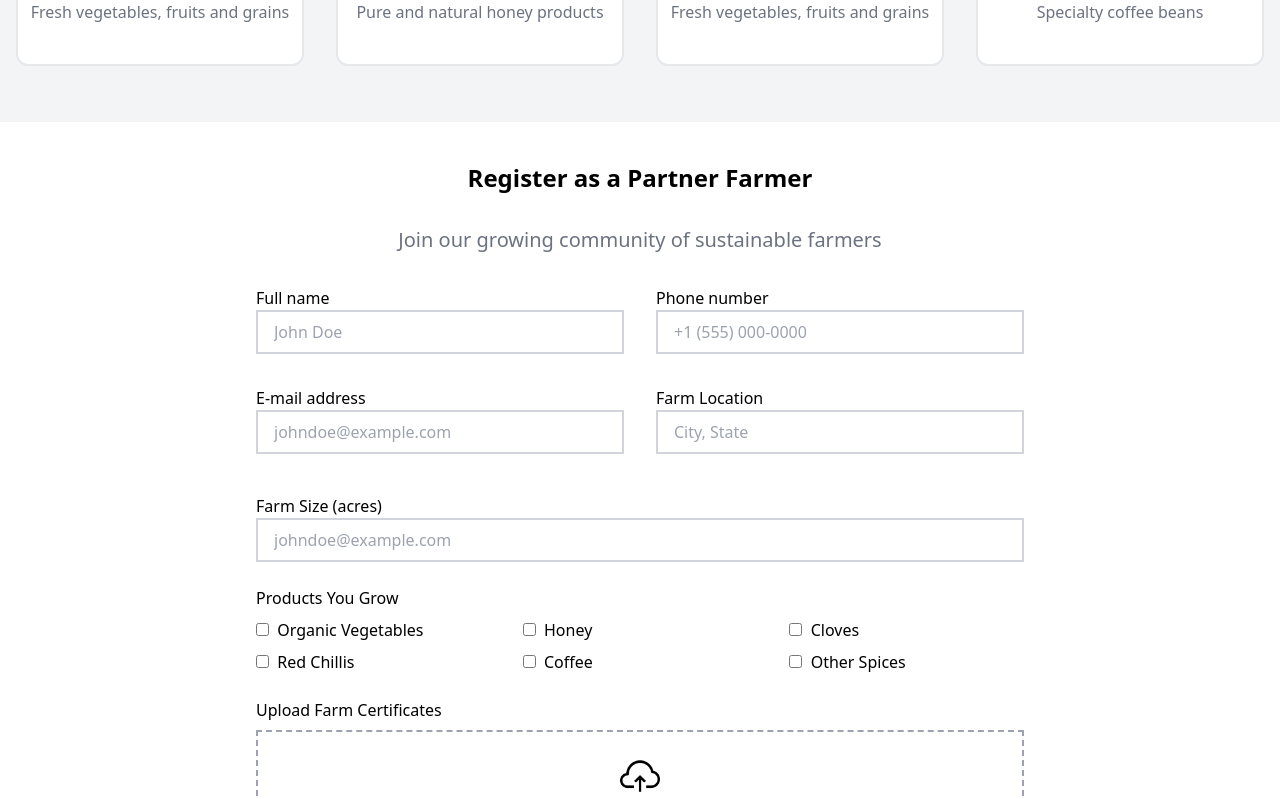
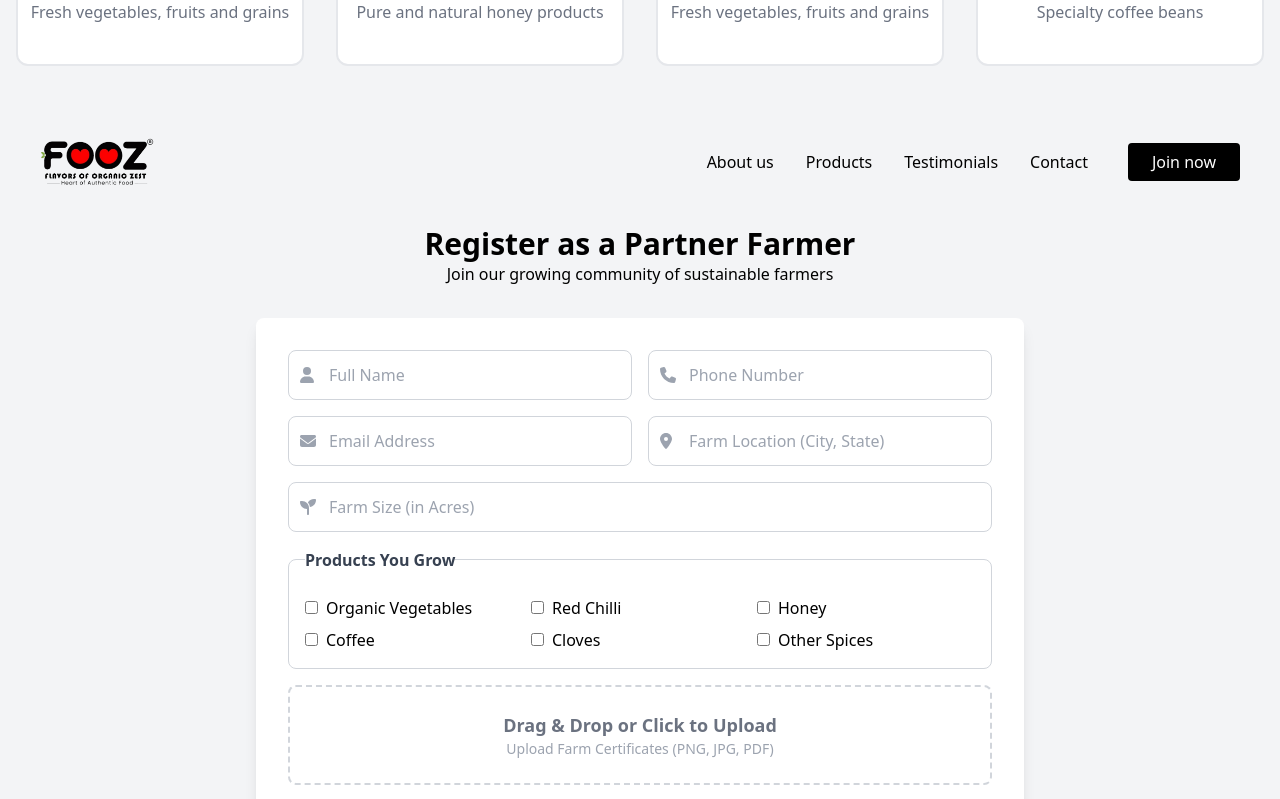
Before and after one commit to Build-fooz/fooz-Farmer, a React (Vite) app in the folder client/: page / in a window 1280 px wide. Shown: the part 821-1620 px from the top of the page. Built offline with nearby package versions, Linux system fonts and the light colour scheme.

Commit message:
registration form updated

```diff
--- a/client/src/Pages/HomePage.jsx
+++ b/client/src/Pages/HomePage.jsx
@@ -2,11 +2,11 @@ import React from "react";
 import Header from "../Components/HomePage/Header";
 import Hero from "../Components/HomePage/Hero";
 import SourcesProducts from "../Components/HomePage/SourcesProducts";
-import PartnerRegistration from "../Components/HomePage/PartnerRegistration";
 import Categories from "../Components/HomePage/Categories";
 import SuccessStories from "../Components/HomePage/SuccessStories";
 import WhyPartner from "../Components/HomePage/WhyPartner";
 import Footer from "../Components/HomePage/Footer";
+import Register from "./RegisterForm";
 
 export default function HomePage() {
   return (
@@ -16,7 +16,7 @@ export default function HomePage() {
       <main className="bg-gray-100">
         <Hero />
         <SourcesProducts />
-        <PartnerRegistration />
+        <Register/>
         <Categories />
         <SuccessStories />
         <WhyPartner />
```
